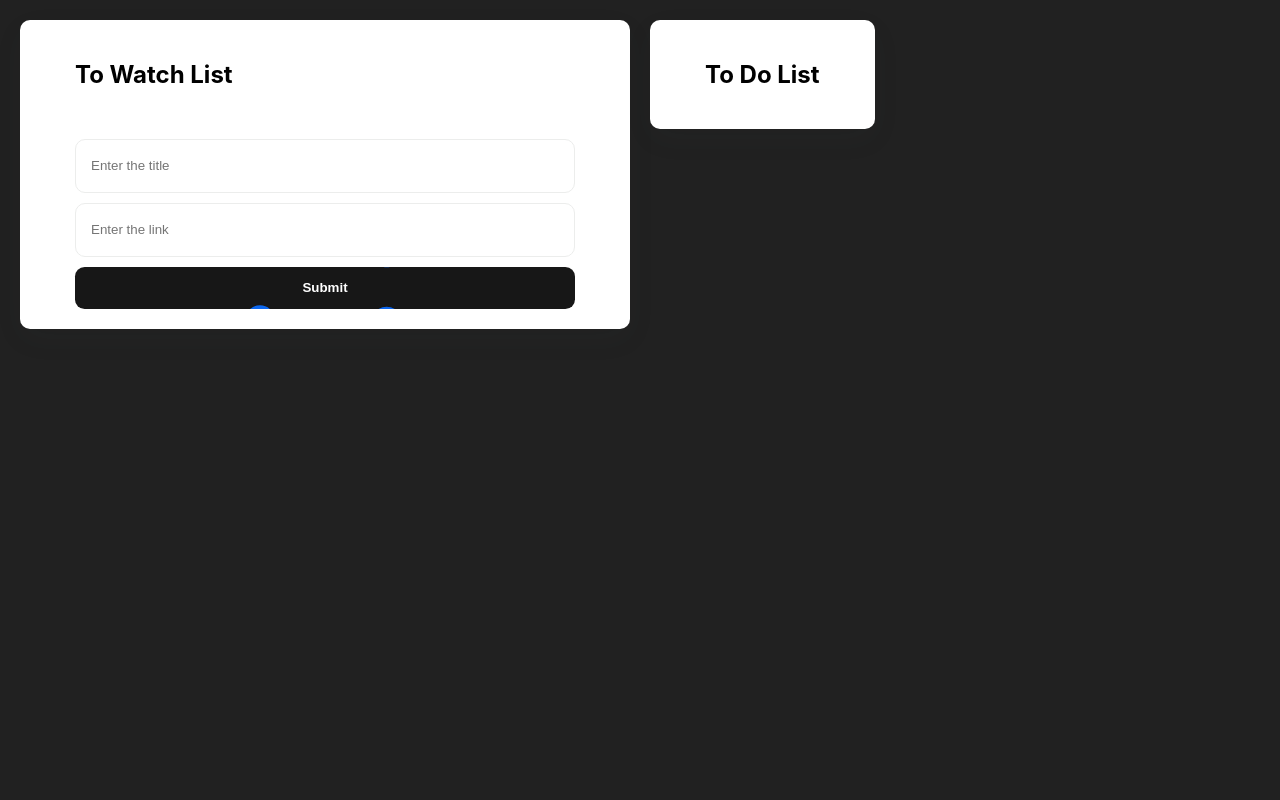
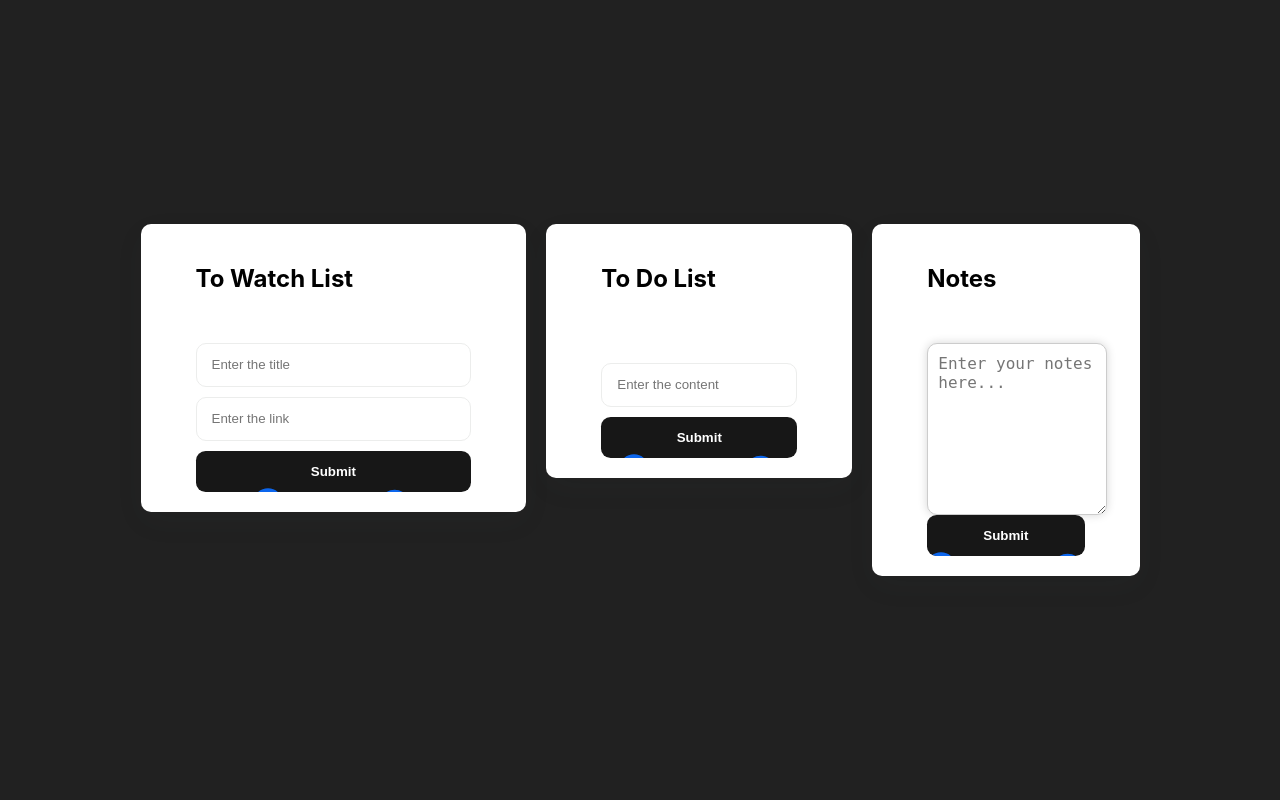
Before and after one commit to ChoiVadim/to_watch_list, a Flask app: page / in a window 1280 px wide. Run offline with Flask 3, Linux system fonts and the light colour scheme.

Commit message:
add notes model

```diff
--- a/app/ToWatchList/routes.py
+++ b/app/ToWatchList/routes.py
@@ -1,5 +1,5 @@
 from flask import Blueprint, render_template, request, redirect, url_for
-from app.ToWatchList.models import User, ToWatchList
+from app.ToWatchList.models import User, ToWatchList, ToDo, Notes
 from app.app import db
 from app.config import Config
 
@@ -7,24 +7,67 @@ from app.config import Config
 to_watch_list = Blueprint("to_watch_list", __name__, template_folder="templates")
 
 
-@to_watch_list.route("/", methods=["GET", "POST"])
+@to_watch_list.route("/", methods=["GET"])
 def index():
-    if request.method == "POST":
-        title = request.form.get("title")
-        link = request.form.get("link")
-        item = ToWatchList(title=title, link=link)
-        db.session.add(item)
-        db.session.commit()
-        return redirect(url_for("to_watch_list.index", items=ToWatchList.query.all()))
+    to_watch_items = ToWatchList.query.all()
+    to_do_items = ToDo.query.all()
+    notes_items = Notes.query.all()
 
-    if request.method == "GET":
-        db_items = ToWatchList.query.all()
-        return render_template("index.html", items=db_items)
+    return render_template("index.html", to_watch_items=to_watch_items, to_do_items=to_do_items, notes_items=notes_items)
 
 
 @to_watch_list.route("/delete/<int:item_id>", methods=["POST"])
-def delete(item_id):
+def delete_to_watch_item(item_id):
     item = ToWatchList.query.get(item_id)
     db.session.delete(item)
     db.session.commit()
-    return redirect(url_for("to_watch_list.index", items=ToWatchList.query.all()))
+
+    return redirect(url_for("to_watch_list.index"))
+
+@to_watch_list.route("/create", methods=["POST"])
+def create_to_watch_item():
+    title = request.form["title"]
+    link = request.form["link"]
+
+    new_item = ToWatchList(title=title, link=link)
+    db.session.add(new_item)
+    db.session.commit()
+
+    return redirect(url_for("to_watch_list.index"))
+
+@to_watch_list.route("/delete_todo/<int:item_id>", methods=["POST"])
+def delete_to_do_item(item_id):
+    item = ToDo.query.get(item_id)
+    db.session.delete(item)
+    db.session.commit()
+
+    return redirect(url_for("to_watch_list.index"))
+
+@to_watch_list.route("/create_todo", methods=["POST"])
+def create_to_do_item():
+    content = request.form["content"]
+
+    new_item = ToDo(content=content)
+    db.session.add(new_item)
+    db.session.commit()
+
+    return redirect(url_for("to_watch_list.index"))
+
+
+@to_watch_list.route("/delete_notes/<int:item_id>", methods=["POST"])
+def delete_notes_item(item_id):
+    item = Notes.query.get(item_id)
+    db.session.delete(item)
+    db.session.commit()
+
+    return redirect(url_for("to_watch_list.index"))
+
+@to_watch_list.route("/create_notes", methods=["POST"])
+def create_notes_item():
+    content = request.form["content"]
+
+    new_item = Notes(content=content)
+    db.session.add(new_item)
+    db.session.commit()
+
+    return redirect(url_for("to_watch_list.index"))
--- a/app/ToWatchList/templates/index.html
+++ b/app/ToWatchList/templates/index.html
@@ -10,17 +10,17 @@
         <div class="to-watch-container">
             <h2>To Watch List</h2>
             <il>
-                {% for item in items %}
+                {% for item in to_watch_items %}
                     <li class="to-watch-item">
                         <a href="{{ item.link }}" target="_blank">{{ item.title }}</a>
-                        <form action="{{ url_for('to_watch_list.delete', item_id=item.id) }}" method="POST">
+                        <form action="{{ url_for('to_watch_list.delete_to_watch_item', item_id=item.id) }}" method="POST">
                             {% include "delete_btn.html" %}
                         </form>
                     </li>
                 {% endfor %}
             </il>
 
-            <form method="POST" class="form">
+            <form method="POST" class="form" action="{{ url_for('to_watch_list.create_to_watch_item') }}">
                 <input class = "inputFrom" type="text" name="title" placeholder="Enter the title">
                 <input class = "inputFrom" type="text" name="link" placeholder="Enter the link">
                 <button class="form-btn" type="submit">
@@ -37,11 +37,50 @@
         <div class="to-do-container">
             <h2>To Do List</h2>
             <div id="checklist">
-                {% for i in items %}
+                {% for i in to_do_items %}
                     <input value="{{ loop.index }}" id="0{{ loop.index }}" name="r" type="checkbox">
-                    <label for="0{{ loop.index }}">{{ i.title }}</label>
+                    <label for="0{{ loop.index }}">{{ i.content }}</label>
                 {% endfor %}
             </div>
+
+            <form method="POST" class="form" action="{{ url_for('to_watch_list.create_to_do_item') }}">
+                <input class = "inputFrom" type="text" name="content" placeholder="Enter the content">
+                <button class="form-btn" type="submit">
+                    <span class="circle1"></span>
+                    <span class="circle2"></span>
+                    <span class="circle3"></span>
+                    <span class="circle4"></span>
+                    <span class="circle5"></span>
+                    <span class="text">Submit</span>
+                </button>
+            </form>
+
+        </div>
+
+        <div class="notes-container">
+            <h2>Notes</h2>
+            <il>
+                {% for item in notes_items %}
+                    <li class="notes-item">
+                        <textarea>{{ item.content }}</textarea>
+                        <form action="{{ url_for('to_watch_list.delete_notes_item', item_id=item.id) }}" method="POST">
+                            {% include "delete_btn.html" %}
+                        </form>
+                    </li>
+                {% endfor %}
+            </il>
+
+            <form method="POST" class="form" action="{{ url_for('to_watch_list.create_notes_item') }}">
+                <textarea class="notes-input" placeholder="Enter your notes here..." name="content"></textarea>
+                <button class="form-btn" type="submit">
+                    <span class="circle1"></span>
+                    <span class="circle2"></span>
+                    <span class="circle3"></span>
+                    <span class="circle4"></span>
+                    <span class="circle5"></span>
+                    <span class="text">Submit</span>
+                </button>
+            </form>
         </div>
 
     </div>
--- a/app/static/css/styles.css
+++ b/app/static/css/styles.css
@@ -1,13 +1,15 @@
 body {
   background-color: #212121;
+  display: flex;
+  align-items: center;
+  justify-content: center;
+  height: 100vh;
   margin: 0;
   width: 100vw;
   font-family: -apple-system, BlinkMacSystemFont, 'Segoe UI', Roboto, Oxygen, Ubuntu, Cantarell, 'Open Sans', 'Helvetica Neue', sans-serif;
 }
 
 .container {
-  height: 100%;
-  width: 100%;
   display: inline-flex;
 }
 
@@ -21,6 +23,96 @@ body {
   align-items: center;
   justify-content: center;
   margin-top: 20px;
+
+  .form {
+    margin-top: 50px;
+    display: flex;
+    flex-direction: column;
+    background-color: #ffffff;
+
+    .inputFrom {
+      border: 1.5px solid #ecedec;
+      border-radius: 10px;
+      height: 40px;
+      display: flex;
+      align-items: center;
+      transition: 0.2s ease-in-out;
+
+    }
+    input {
+      border: none;
+      padding-left: 15px;
+      margin-bottom: 10px;
+    }
+  }
+}
+
+.notes-container {
+  background: white;
+  height: 100%;
+  max-width: 300px;
+  border-radius: 10px;
+  box-shadow: 0 10px 30px rgba(65, 72, 86, 0.05);
+  padding: 20px 55px;
+  align-items: center;
+  justify-content: center;
+  margin: 20px;
+
+  .notes-item {
+    font-size: large;
+    display: flex;                /* Use flexbox to align items in a row */
+    align-items: flex-start;       /* Align items vertically at the start to allow for multiline text */
+    justify-content: space-between; /* Adjust spacing between the content */
+    margin-bottom: 10px;
+    box-shadow: 0px 0px 10px rgba(0, 0, 0, 0.164);
+    border-radius: 10px;
+    padding: 10px;
+    resize: vertical;
+    flex-wrap: wrap;               /* Allow wrapping of the content inside */
+    width: 100%;                   /* Ensure it takes full width of the container */
+    max-width: 100%;               /* Prevent content from overflowing */
+}
+
+
+  .notes-item a {
+    margin-right: 10px;
+    text-decoration: none;
+    color: black;
+  }
+
+  .form {
+    margin-top: 50px;
+    display: flex;
+    flex-direction: column;
+    background-color: #ffffff;
+
+    .inputFrom {
+      border: 1.5px solid #ecedec;
+      border-radius: 10px;
+      height: 40px;
+      display: flex;
+      align-items: center;
+      transition: 0.2s ease-in-out;
+
+    }
+    input {
+      border: none;
+      padding-left: 15px;
+      margin-bottom: 10px;
+    }
+    .notes-input {
+      width: 100%;
+      height: 150px; /* Adjust this height based on how much text you expect */
+      font-size: large;
+      padding: 10px;
+      border-radius: 10px;
+      box-shadow: 0px 0px 10px rgba(0, 0, 0, 0.164);
+      resize: vertical;  /* Allows the user to resize the textarea vertically */
+      overflow-wrap: break-word; /* Ensures text wraps properly within the textarea */
+      border: 1px solid #ccc;
+  }
+
+  }
 }
 
 .to-watch-container {
@@ -62,7 +154,7 @@ body {
     .inputFrom {
       border: 1.5px solid #ecedec;
       border-radius: 10px;
-      height: 50px;
+      height: 40px;
       display: flex;
       align-items: center;
       transition: 0.2s ease-in-out;
```
Also changed, not shown: app/ToWatchList/models.py (+8 -0 lines).
